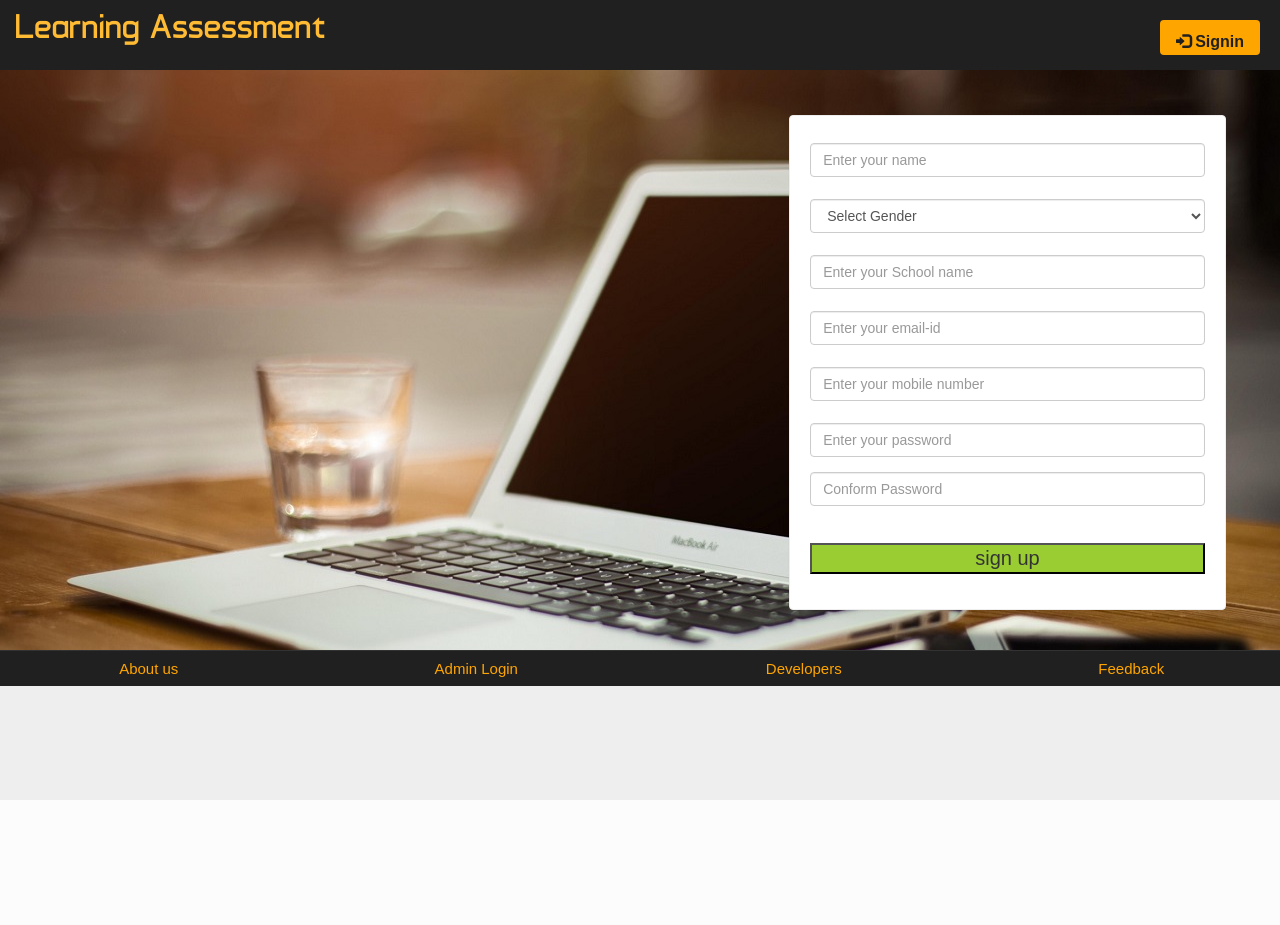
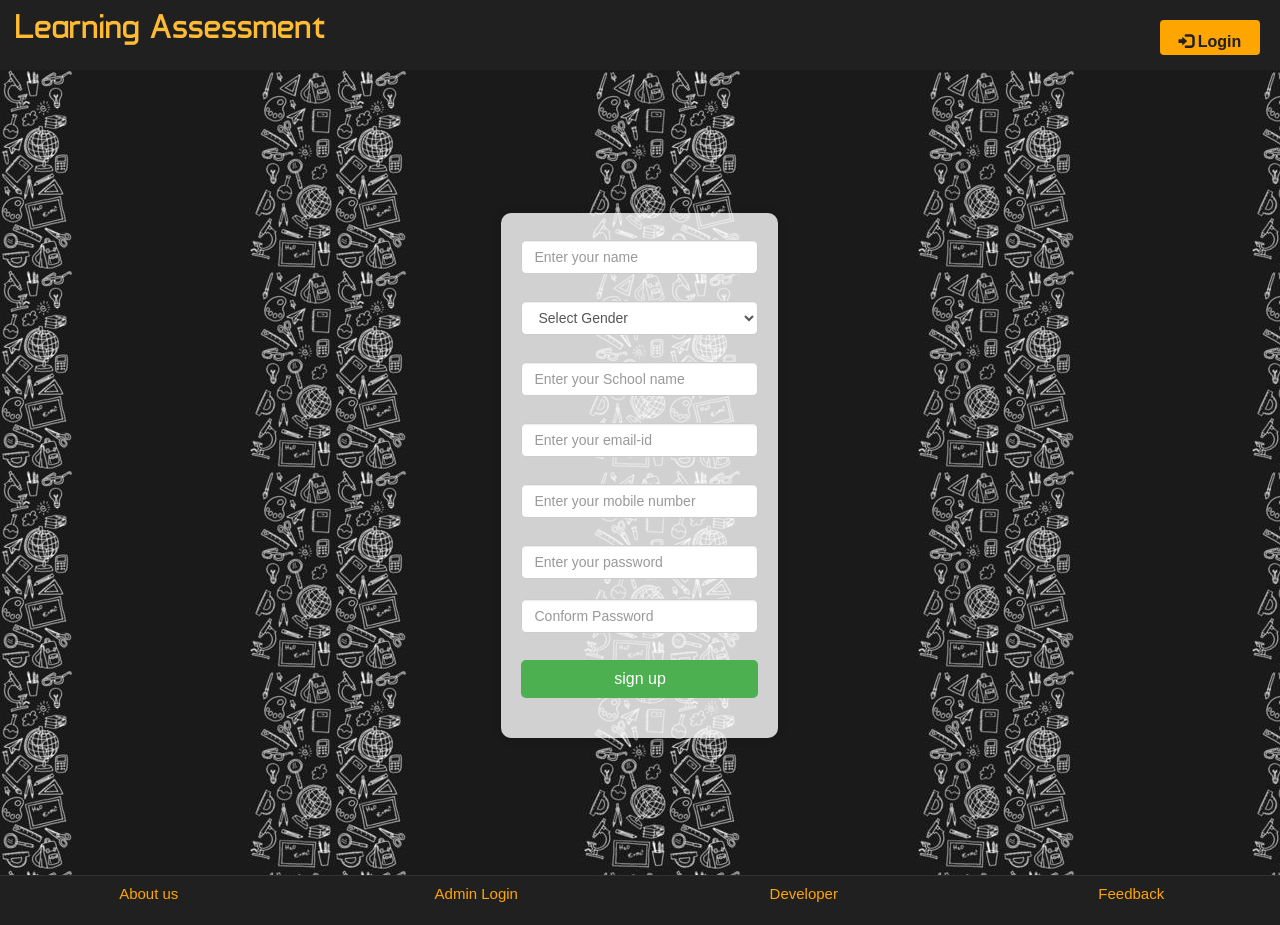
Before and after one commit to khalifaMMM12/Assessment-system, a PHP site: page / in a window 1280 px wide. Before the commit the page ends 800 px from the top, so only its background shows below. Run offline with PHP 8.4, Linux system fonts and the light colour scheme.

Commit message:
updated index page

```diff
--- a/Assessment-system/css/main.css
+++ b/Assessment-system/css/main.css
@@ -29,8 +29,8 @@ min-height:535px;
 
 .panel{
 border-color:#eee;
-margin:40px;
-padding:20px;
+/* margin:40px;
+padding:20px; */
 font: 15px "Century Gothic", "Times Roman", sans-serif;
 }
 
@@ -73,20 +73,48 @@ padding:10px;
 width:100px;
 }
 
+/* Sign-in form styling */
+.signin-container {
+    display: flex;
+    justify-content: center;
+    align-items: center;
+    height: 100vh;
+  }
 
-.sub
-{
-width:100%;
-background-color:#9acd32;
-font-size:20px;
-padding:2px;
-margin-top:15px;
-margin-right:20px;
-}
-.sub:hover
-{
-color:#fff;
-}
+.form-horizontal {
+    background-color: rgba(255, 255, 255, 0.8);
+    border-radius: 10px;
+    padding: 20px;
+    box-shadow: 0px 0px 10px rgba(0, 0, 0, 0.2);
+  }
+
+  .form-group {
+    margin-bottom: 20px;
+  }
+
+  .form-control {
+    border-radius: 5px;
+  }
+
+  .sub {
+    width: 100%;
+    background-color: #4CAF50;
+    color: white;
+    border: none;
+    padding: 10px 20px;
+    text-align: center;
+    text-decoration: none;
+    display: inline-block;
+    font-size: 16px;
+    border-radius: 5px;
+    cursor: pointer;
+    transition-duration: 0.4s;
+  }
+
+  .sub:hover {
+    background-color: #45a049;
+  }
+
 
 .footer
 {
@@ -95,6 +123,7 @@ text-align:center;
 border-top:1px solid;
 border-color:#323232;
 background-color:#202020;
+height: 50px;
 }
 .footer a
 {
--- a/Assessment-system/feedback.php
+++ b/Assessment-system/feedback.php
@@ -146,13 +146,13 @@ You can send us your feedback through e-mail on the following e-mail id:<br />
 <div class="col-md-3 box">
 <a href="#" data-toggle="modal" data-target="#login">Admin Login</a></div>
 <div class="col-md-3 box">
-<a href="#" data-toggle="modal" data-target="#developers">Developers</a>
+<a href="#" data-toggle="modal" data-target="#Developer">Developer</a>
 
 </div>
 <div class="col-md-3 box">
 <a href="feedback.php" target="_blank">Feedback</a></div></div>
-<!-- Modal For Developers-->
-<div class="modal fade title1" id="developers">
+<!-- Modal For Developer-->
+<div class="modal fade title1" id="Developer">
   <div class="modal-dialog">
     <div class="modal-content">
       <div class="modal-header">
--- a/Assessment-system/index.php
+++ b/Assessment-system/index.php
@@ -4,7 +4,7 @@
 <meta http-equiv="Content-Type" content="text/html; charset=iso-8859-1" />
 <meta name="viewport" content="width=device-width, initial-scale=1">
 
-<title>Project Worlds || TEST YOUR SKILL </title>
+<title>Learning Assessment </title>
 <link  rel="stylesheet" href="css/bootstrap.min.css"/>
  <link  rel="stylesheet" href="css/bootstrap-theme.min.css"/>
  <link rel="stylesheet" href="css/main.css">
@@ -31,7 +31,7 @@ var b = document.forms["form"]["cpassword"].value;if (a!=b){alert("Passwords mus
 <div class="col-lg-6">
 <span class="logo">Learning Assessment</span></div>
 <div class="col-md-2 col-md-offset-4">
-<a href="#" class="pull-right btn sub1" data-toggle="modal" data-target="#myModal"><span class="glyphicon glyphicon-log-in" aria-hidden="true"></span>&nbsp;<span class="title1"><b>Signin</b></span></a></div>
+<a href="#" class="pull-right btn sub1" data-toggle="modal" data-target="#myModal"><span class="glyphicon glyphicon-log-in" aria-hidden="true"></span>&nbsp;<span class="title1"><b>Login</b></span></a></div>
 <!--sign in modal start-->
 <div class="modal fade" id="myModal">
   <div class="modal-dialog">
@@ -82,8 +82,8 @@ var b = document.forms["form"]["cpassword"].value;if (a!=b){alert("Passwords mus
 <div class="bg1">
 <div class="row">
 
-<div class="col-md-7"></div>
-<div class="col-md-4 panel">
+<!-- <div class="col-md-7"></div> -->
+<div class="col-md-8 col-md-offset-2 signin-container">
 <!-- sign in form begins -->
   <form class="form-horizontal" name="form" action="sign.php?q=account.php" onSubmit="return validateForm()" method="POST">
 <fieldset>
@@ -167,7 +167,7 @@ var b = document.forms["form"]["cpassword"].value;if (a!=b){alert("Passwords mus
 </fieldset>
 </form>
 </div><!--col-md-6 end-->
-</div></div>
+</div>
 </div><!--container end-->
 
 <!--Footer start-->
@@ -178,12 +178,12 @@ var b = document.forms["form"]["cpassword"].value;if (a!=b){alert("Passwords mus
 <div class="col-md-3 box">
 <a href="#" data-toggle="modal" data-target="#login">Admin Login</a></div>
 <div class="col-md-3 box">
-<a href="#" data-toggle="modal" data-target="#developers">Developers</a>
+<a href="#" data-toggle="modal" data-target="#Developer">Developer</a>
 </div>
 <div class="col-md-3 box">
 <a href="feedback.php" target="_blank">Feedback</a></div></div>
-<!-- Modal For Developers-->
-<div class="modal fade title1" id="developers">
+<!-- Modal For Developer-->
+<div class="modal fade title1" id="Developer">
   <div class="modal-dialog">
     <div class="modal-content">
       <div class="modal-header">
```
Also changed, not shown: Assessment-system/account.php (+4 -4 lines), Assessment-system/image/CAM00121.jpg (deleted), Assessment-system/image/bg.jpg.
